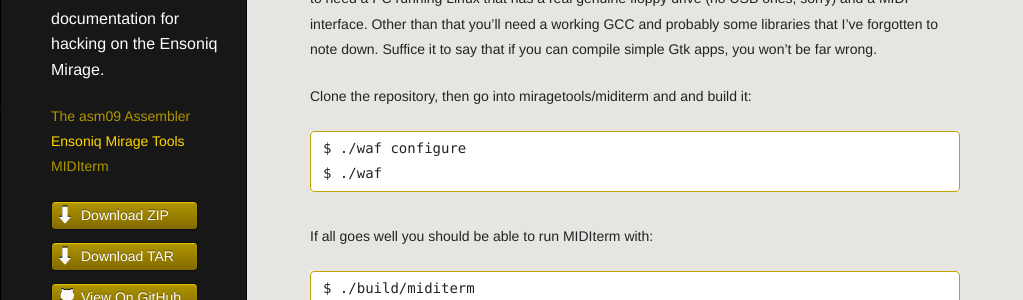
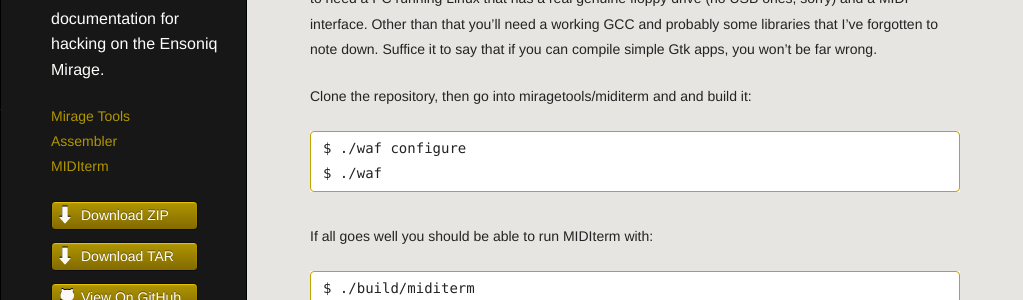
Before and after one commit to gordonjcp/miragetools, a Jekyll site: the page built from index.md, in a window 1280 px wide and 1400 px high. Shown: the part 187-487 px from the top of the window, without its empty margins (0-1023 px from the left). Built offline with Jekyll 4.4.1, drawn with Linux system fonts in a browser that asks for light colours.

Commit message:
basic menu

```diff
--- a/_layouts/default.html
+++ b/_layouts/default.html
@@ -21,13 +21,11 @@
         <h1 class="header">Mirage Tools</h1>
         <p class="header">Tools and documentation for hacking on the Ensoniq Mirage.</p>
         <ul class="sidenav">
-        {% for p in site.pages | sort:weight %}
-    <li>
-      <a {% if p.url == page.url %}class="active"{% endif %} href="{{ p.url }}">
-        {{ p.title }}
-      </a>
-    </li>
-  {% endfor %}
+	<li><a href="index.html">Mirage Tools</a></li>
+	<li><a href="asm09.html">Assembler</a></li>
+	<li><a href="miditerm.html">MIDIterm</a></li>
+
+
         </ul>
         <ul class="hdownload">
           <li class="download"><a class="buttons" href="https://github.com/gordonjcp/miragetools/zipball/master">Download ZIP</a></li>
--- a/stylesheets/styles.css
+++ b/stylesheets/styles.css
@@ -263,7 +263,7 @@
 	color: #b09600
 }
 
-.sidenav a.active {
+.sidenav a.selected {
 	color: #ffd900;
 }
 
```
Also changed, not shown: index.md (+0 -2 lines), _config.yml (line endings or trailing spaces).
